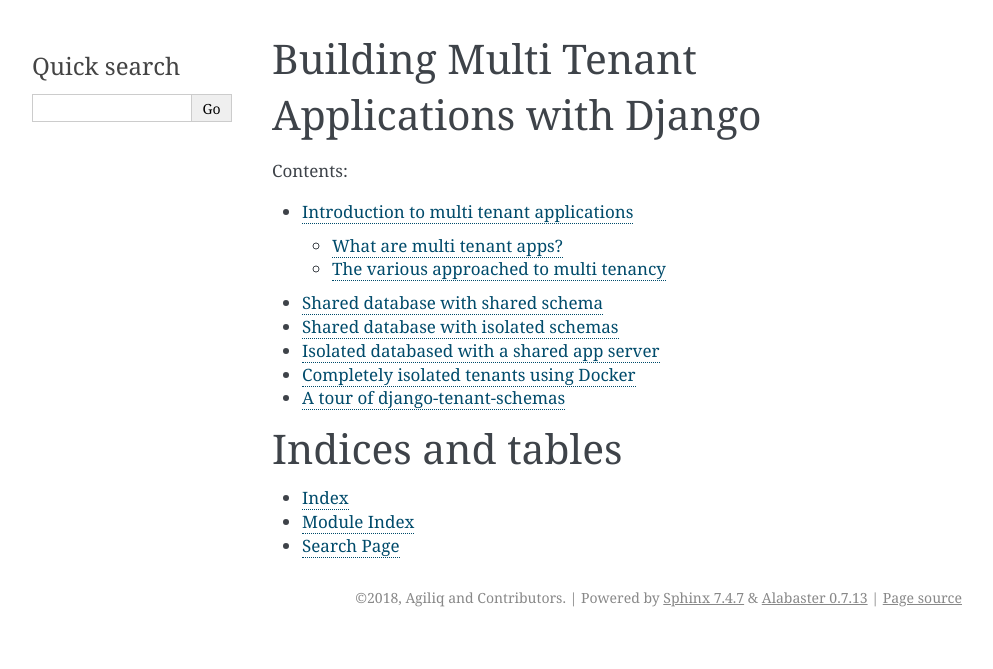
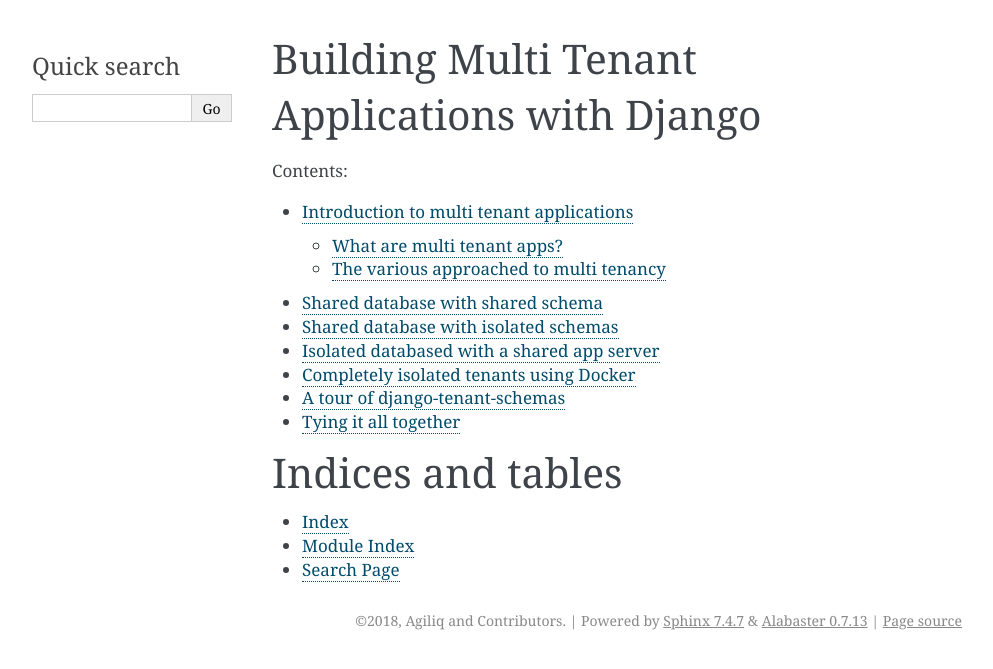
Before and after one commit to agiliq/building-multi-tenant-applications-with-django, a Sphinx documentation site: the page built from source/index.rst, in a window 1280 px wide. Shown: the top 669 px of the page, without its empty margins (148-1141 px from the left). Built offline with Sphinx 7.4.7, drawn with Linux system fonts in a browser that asks for light colours.

Commit message:
Added placeholder source/tying-it-all-together.rst

```diff
--- a/source/index.rst
+++ b/source/index.rst
@@ -16,6 +16,7 @@
    isolated-database
    isolated-dockers
    django-tenant-schemas
+   tying-it-all-together
 
 
 
--- /dev/null
+++ b/source/tying-it-all-together.rst
@@ -0,0 +1,2 @@
+Tying it all together
+------------------------
```
